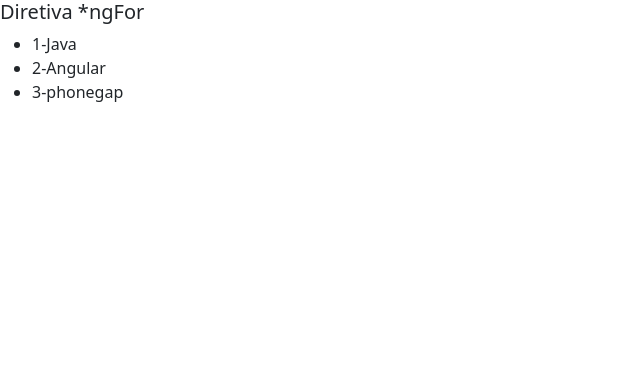
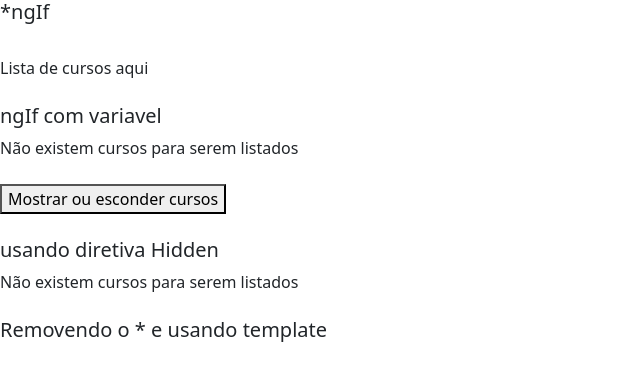
Before and after one commit to daniel-souto-rodrigues/first-project-angular, an Angular app: page / in a window 1280 px wide. Shown: the top 380 px of the page, without its empty margins (0-640 px from the left). Built offline with nearby package versions, Linux system fonts and the light colour scheme.

Commit message:
Directives templates

```diff
--- a/src/app/app.component.html
+++ b/src/app/app.component.html
@@ -1 +1 @@
-<app-directives-ngfor></app-directives-ngfor>
+<app-directives></app-directives>
--- a/src/app/directives/directives.component.html
+++ b/src/app/directives/directives.component.html
@@ -17,3 +17,7 @@
 <div [hidden]="!mostrarCursos">Lista de cursos aqui</div>
 <div [hidden]="mostrarCursos">Não existem cursos para serem listados</div>
 <br />
+<h5>Removendo o * e usando template </h5>
+<ng-template [ngIf]="mostrarCursos">
+  <div>Lista de cursos aqui</div>
+</ng-template>
--- a/src/app/directives/directives.component.ts
+++ b/src/app/directives/directives.component.ts
@@ -6,6 +6,7 @@
   styleUrls: ['./directives.component.css']
 })
 export class DirectivesComponent implements OnInit {
+
   onMostrarCursos() {
     this.mostrarCursos = !this.mostrarCursos;
   }
```
